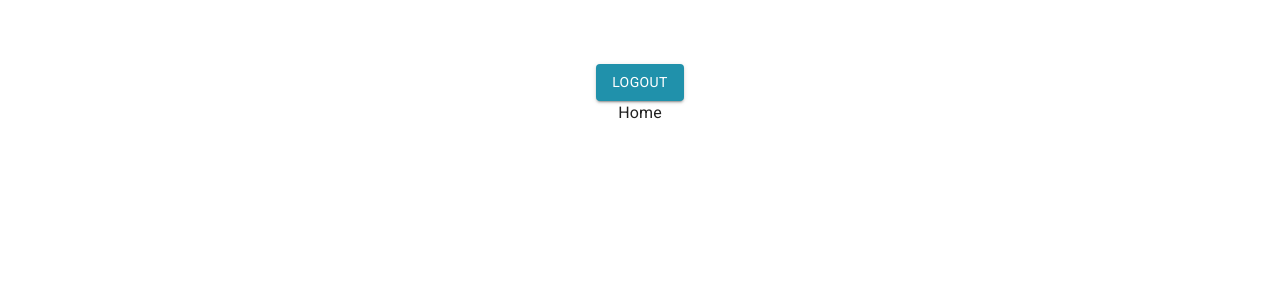
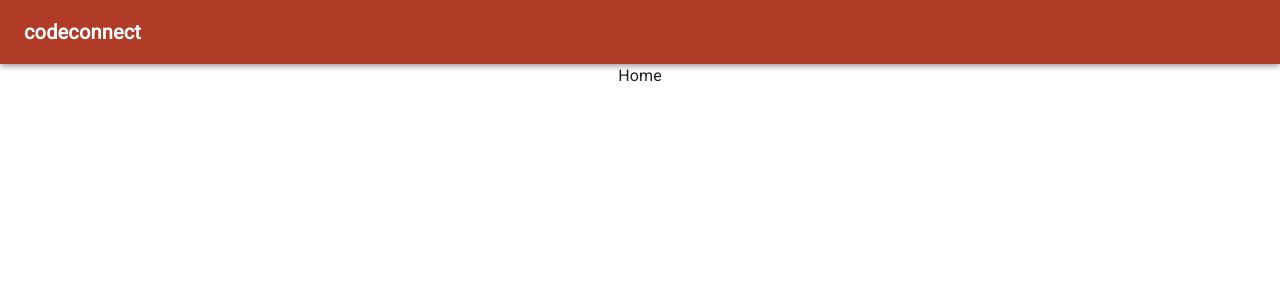
Before and after one commit to ma-lina/codeconnect, a React (Create React App) app in the folder client/: page / in a window 1280 px wide. Shown: the top 300 px of the page. Built offline with nearby package versions, Linux system fonts and the light colour scheme.

Commit message:
implemented navbar

```diff
--- a/client/src/App.tsx
+++ b/client/src/App.tsx
@@ -12,6 +12,7 @@ import Profile from "./Views/Profile";
 import { Container } from "@mui/material";
 import ProtectedRoute from "./Components/ProtectedRoute";
 import Logout from "./Components/Logout";
+import Navbar from "./Components/Navbar";
 
 function App() {
   const themeLight : Theme = createTheme(themeLightOptions);
@@ -23,7 +24,7 @@ function App() {
         <AuthContextProvider>
           <div className="App">
             <header>
-              <Logout/>
+              <Navbar/>
 {/* TODO create a navbar / bottom navigation */}
             </header>
             <Routes>
```
